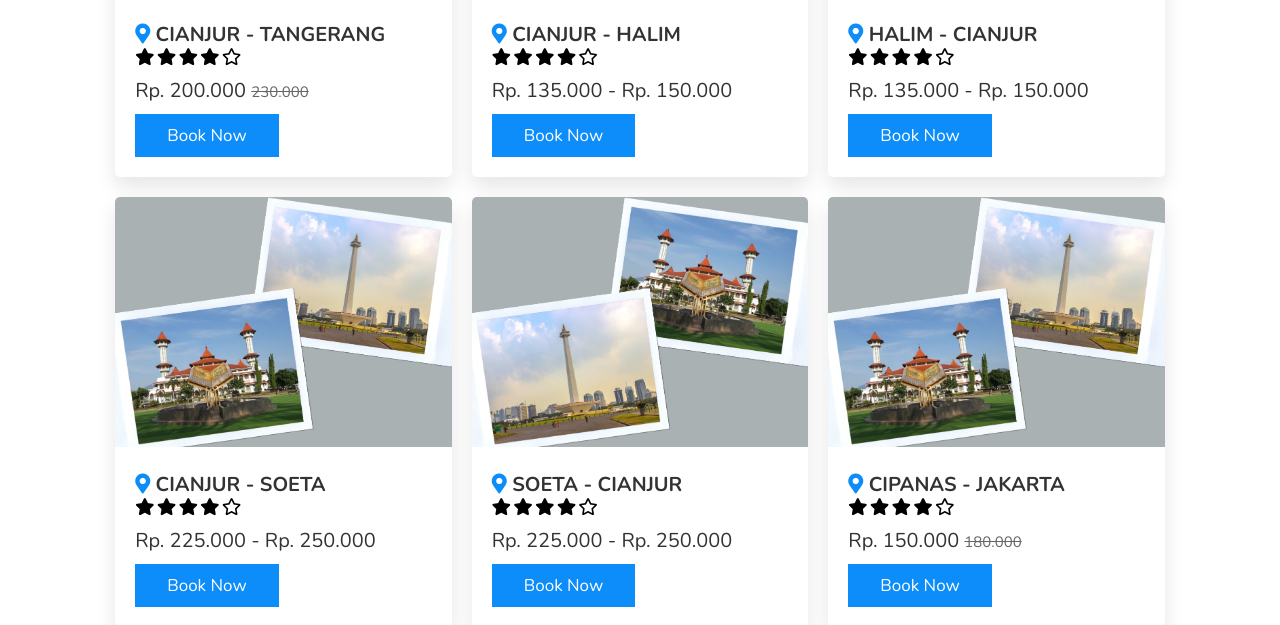
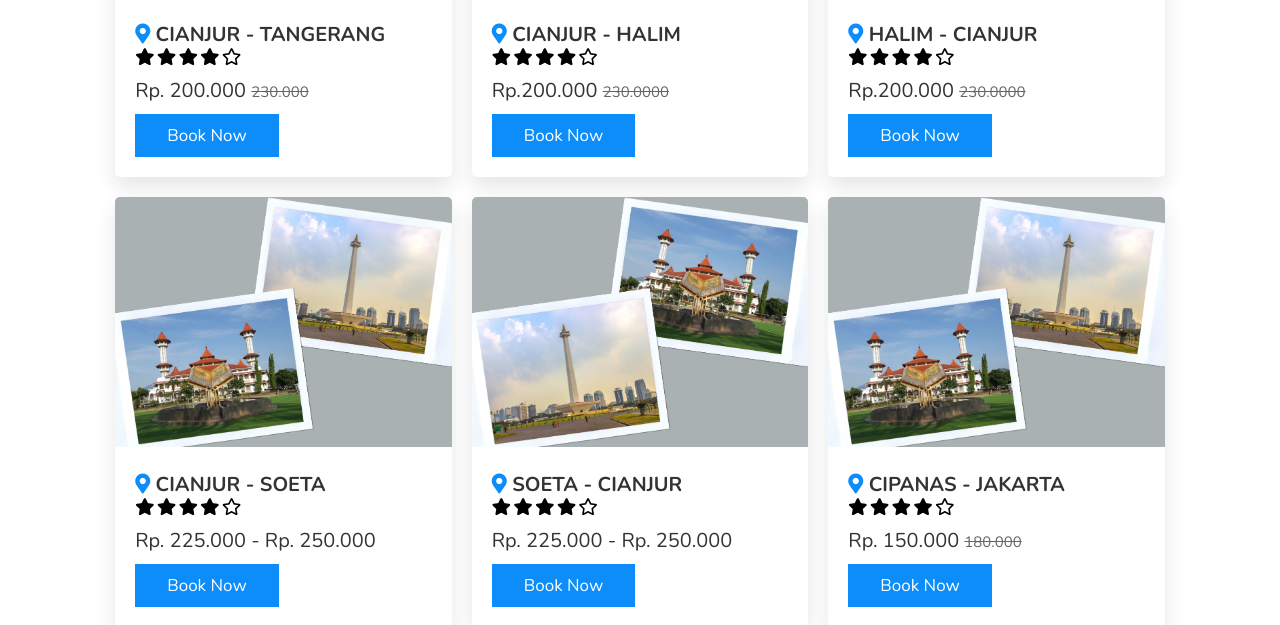
Before and after one commit to zamilkunn/ShafanaTravel, a plain HTML site: page index.html in a window 1280 px wide. Shown: the part 2070-2695 px from the top of the page. Drawn offline with nearby package versions, Linux system fonts and the light colour scheme.

Commit message:
Update index.html

```diff
--- a/index.html
+++ b/index.html
@@ -203,7 +203,7 @@
                     <i class="fas fa-star"></i>
                     <i class="far fa-star"></i>
                 </div>
-                <div class="price"> Rp. 135.000 - Rp. 150.000  <span></span> </div>
+                <div class="price"> Rp.200.000  <span>230.0000</span> </div>
                 <a href="https://api.whatsapp.com/send?phone=6281296329061&text=Hallo admin saya mau booking JAKARTA - CIANJUR " class="btn">book now</a>
             </div>
         </div>
@@ -219,7 +219,7 @@
                     <i class="fas fa-star"></i>
                     <i class="far fa-star"></i>
                 </div>
-                <div class="price"> Rp. 135.000 - Rp. 150.000 <span></span> </div>
+                <div class="price"> Rp.200.000  <span>230.0000</span> </div>
                 <a href="https://api.whatsapp.com/send?phone=6281296329061&text=Hallo admin saya mau booking CIANJUR - JAKARTA" class="btn">book now</a>
             </div>
         </div>
```
